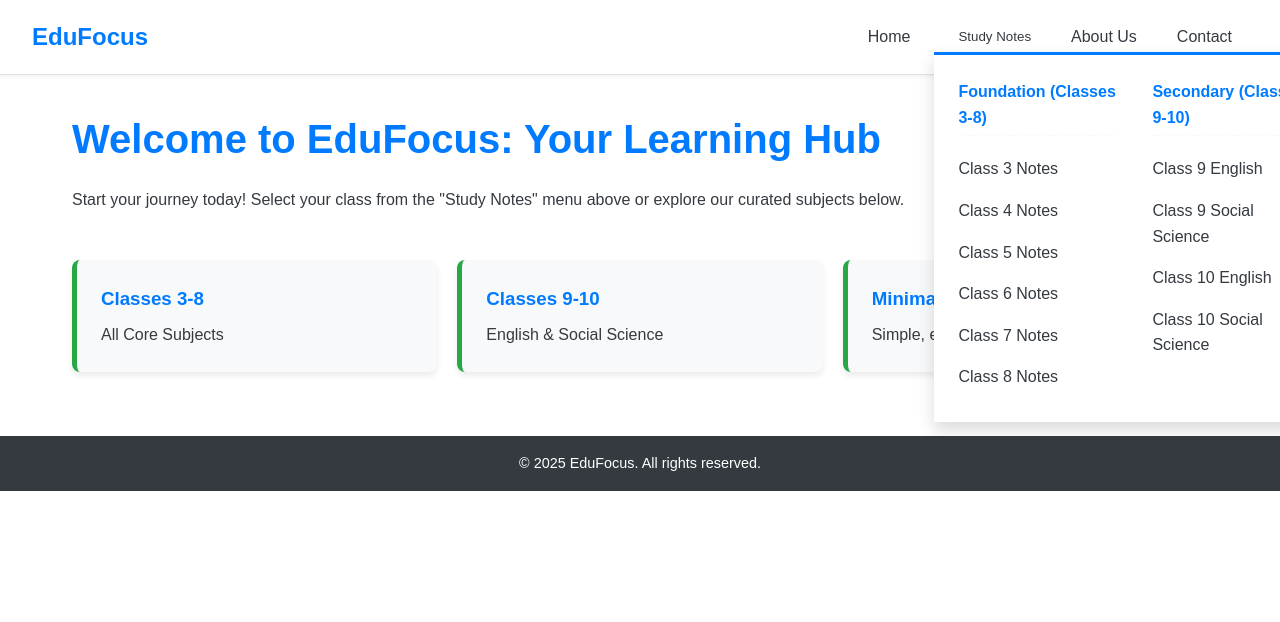
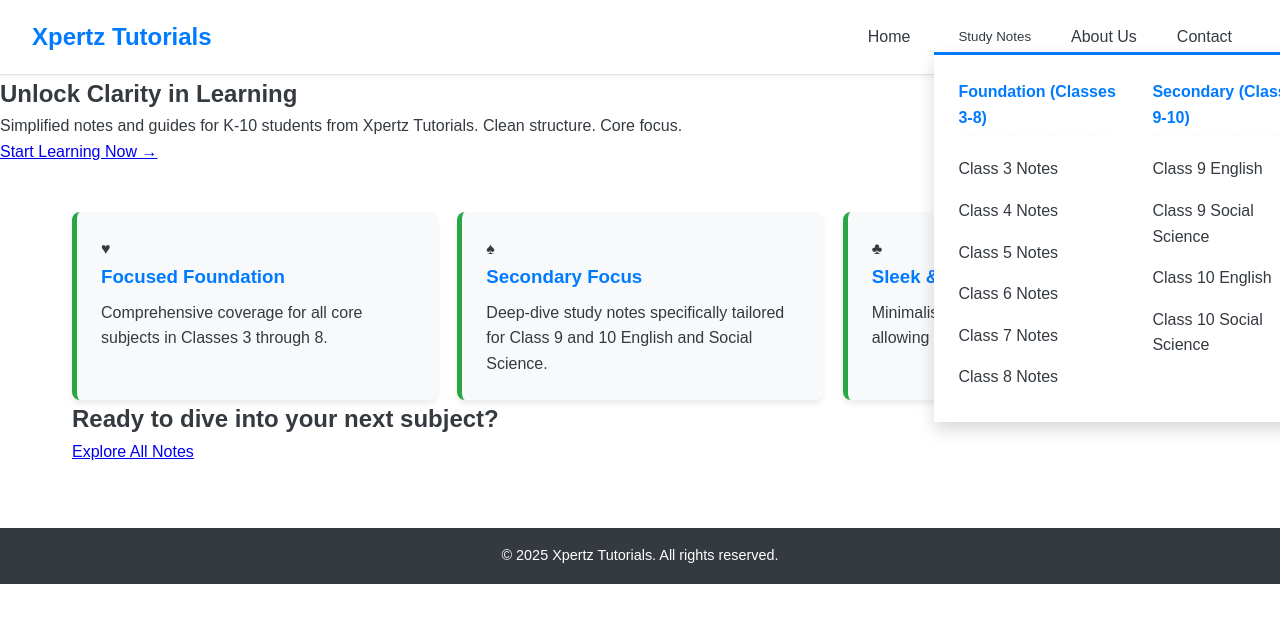
Before and after one commit to iamdevshah3011/xpertz, a plain HTML site: page index.html in a window 1280 px wide. Shown: the top 622 px of the page. Drawn offline with Linux system fonts and the light colour scheme.

Commit message:
Update index.html

```diff
--- a/index.html
+++ b/index.html
@@ -3,16 +3,17 @@
 <head>
     <meta charset="UTF-8">
     <meta name="viewport" content="width=device-width, initial-scale=1.0">
-    <title>EduFocus - Study Notes & Guides</title>
+    <title>Xpertz Tutorials - Study Notes & Guides</title>
     <link rel="stylesheet" href="styles.css">
 </head>
 <body>
 
     <header class="header">
-        <div class="logo">EduFocus</div>
+        <div class="logo">Xpertz Tutorials</div>
         <nav class="nav">
-            <a href="index.html" class="nav-link">Home</a>
+            <a href="index.html" class="nav-link active">Home</a>
 
+            <!-- MEGA-MENU DROP-DOWN (Updated for all files) -->
             <div class="dropdown">
                 <button class="nav-link dropdown-toggle">Study Notes</button>
                 <div class="dropdown-menu">
@@ -42,29 +43,50 @@
         </nav>
     </header>
 
+    <!-- NEW: Dynamic Hero Section for visual interest and smoothness -->
+    <section class="hero-section">
+        <div class="hero-content">
+            <h1>Unlock Clarity in Learning</h1>
+            <p>Simplified notes and guides for K-10 students from Xpertz Tutorials. Clean structure. Core focus.</p>
+            <a href="notes/class8.html" class="cta-button">Start Learning Now &rarr;</a>
+        </div>
+    </section>
+
     <main class="main-content">
-        <h1>Welcome to EduFocus: Your Learning Hub</h1>
-        <p>Start your journey today! Select your class from the "Study Notes" menu above or explore our curated subjects below.</p>
-
+        <!-- Feature Rich Section (Minimalist Tiles) - Now much smoother -->
         <section class="feature-grid">
             <div class="feature-tile">
-                <h3>Classes 3-8</h3>
-                <p>All Core Subjects</p>
+                <div class="icon-placeholder">&hearts;</div>
+                <h3>Focused Foundation</h3>
+                <p>Comprehensive coverage for all core subjects in Classes 3 through 8.</p>
             </div>
             <div class="feature-tile">
-                <h3>Classes 9-10</h3>
-                <p>English & Social Science</p>
+                <div class="icon-placeholder">&spades;</div>
+                <h3>Secondary Focus</h3>
+                <p>Deep-dive study notes specifically tailored for Class 9 and 10 English and Social Science.</p>
             </div>
             <div class="feature-tile">
-                <h3>Minimalist Notes</h3>
-                <p>Simple, effective study guides.</p>
+                <div class="icon-placeholder">&clubs;</div>
+                <h3>Sleek & Simple</h3>
+                <p>Minimalist design ensures zero distraction, allowing maximum focus on content.</p>
             </div>
+        </section>
+
+        <section class="callout-section">
+            <h2>Ready to dive into your next subject?</h2>
+            <a href="#" class="cta-button secondary-cta">Explore All Notes</a>
         </section>
     </main>
 
     <footer class="footer">
-        <p>&copy; 2025 EduFocus. All rights reserved.</p>
+        <p>&copy; 2025 Xpertz Tutorials. All rights reserved.</p>
     </footer>
+
+    <!-- Simple JavaScript for mobile menu toggle (Interactivity feature) -->
+    <script>
+        // Simple mobile menu toggle functionality (not included in the initial HTML for simplicity)
+        // If you want a mobile menu icon, you would need to add a small JS snippet here
+    </script>
 
 </body>
 </html>
```
